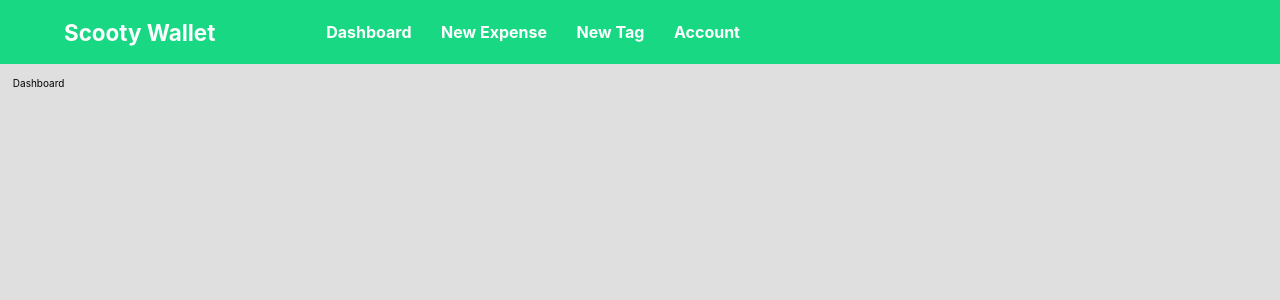
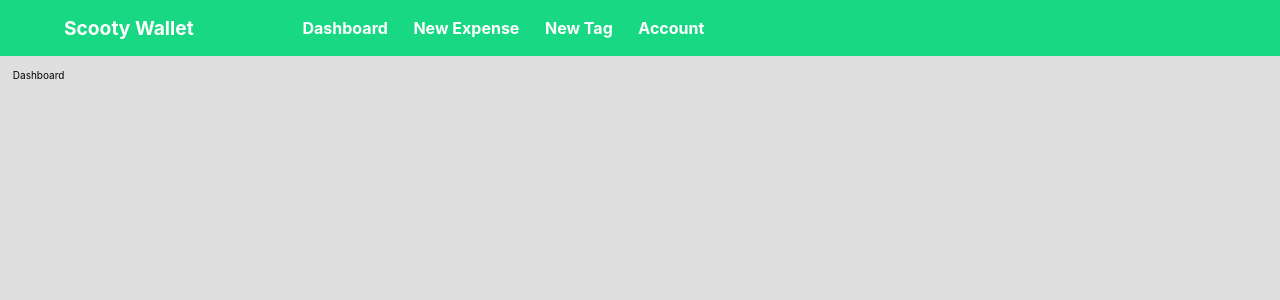
Before and after one commit to robence/scotty-client, a React (Create React App) app: page / in a window 1280 px wide. Shown: the top 300 px of the page. Built offline with nearby package versions, Linux system fonts and the light colour scheme.

Commit message:
💄 improve header UX

```diff
--- a/src/components/Logo.tsx
+++ b/src/components/Logo.tsx
@@ -8,7 +8,7 @@ const Logo = styled.h1`
   user-select: none;
   cursor: pointer;
   width: min-content;
-  font-size: 1.4rem;
+  font-size: 1.2rem;
 `;
 export default function LogoComponent(): JSX.Element {
   return <Logo>Scooty Wallet</Logo>;
--- a/src/layout/Header.tsx
+++ b/src/layout/Header.tsx
@@ -28,10 +28,8 @@ const Li = styled.li`
   cursor: pointer;
   align-self: center;
   margin: 0 ${spaces.xs};
-  border: 2px solid ${colors.primary};
 
   :hover {
-    border: 2px solid white;
     background-color: ${colors.primaryDark};
   }
   & > a {
```
